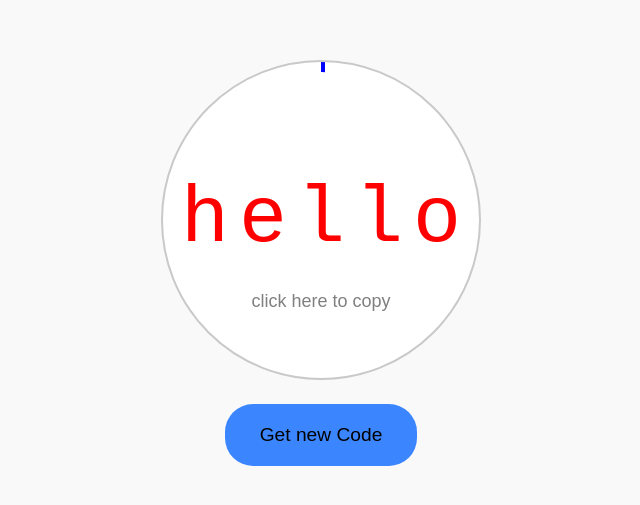
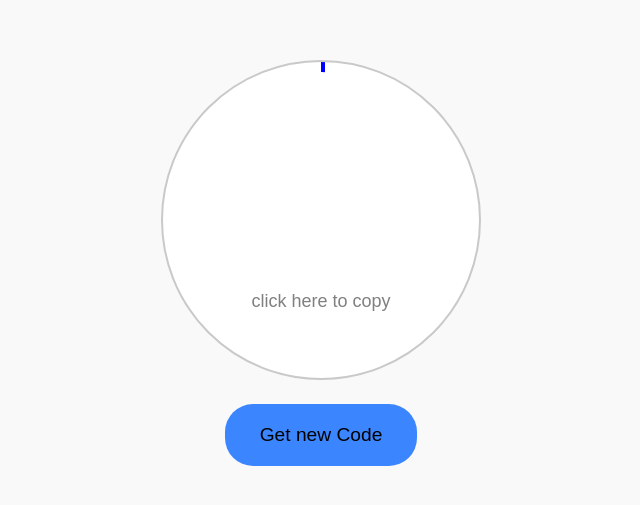
Before and after one commit to boyflo06/Unlockr-Unlockr, a plain HTML site: page index.html in a window 1280 px wide. Shown: the part 137-642 px from the top of the page, without its empty margins (319-959 px from the left). Drawn offline with Linux system fonts and the light colour scheme; no server answers.

Commit message:
removed placeholder in html

```diff
--- a/index.html
+++ b/index.html
@@ -8,7 +8,7 @@
 </head>
 <body>
 	<button class="code_button" id="code_button">
-		<p class="code_button_text" id="code_text">hello</p>
+		<p class="code_button_text" id="code_text"></p>
 		<p class="code_button_info" id="code_info">click here to copy</p>
 	</button>
 	<button class="refresh_button" id="refresh_button">
```
